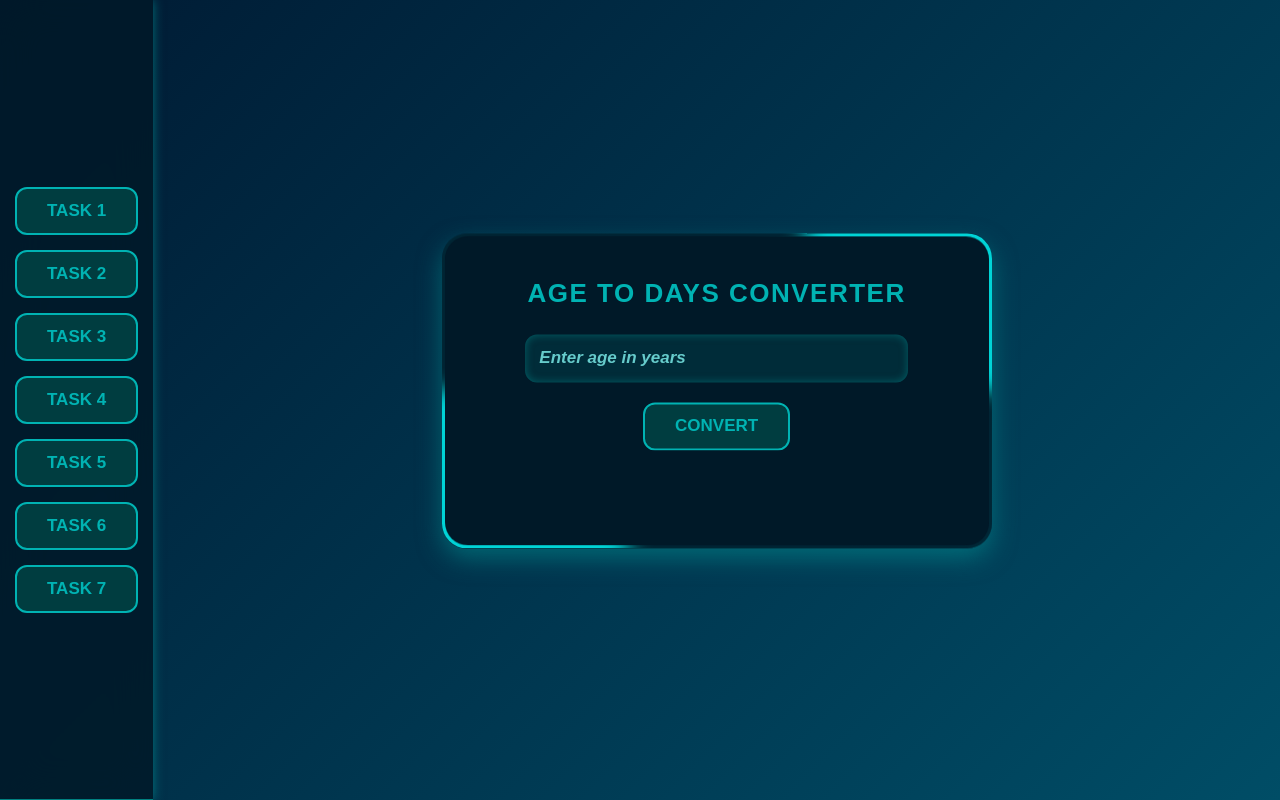
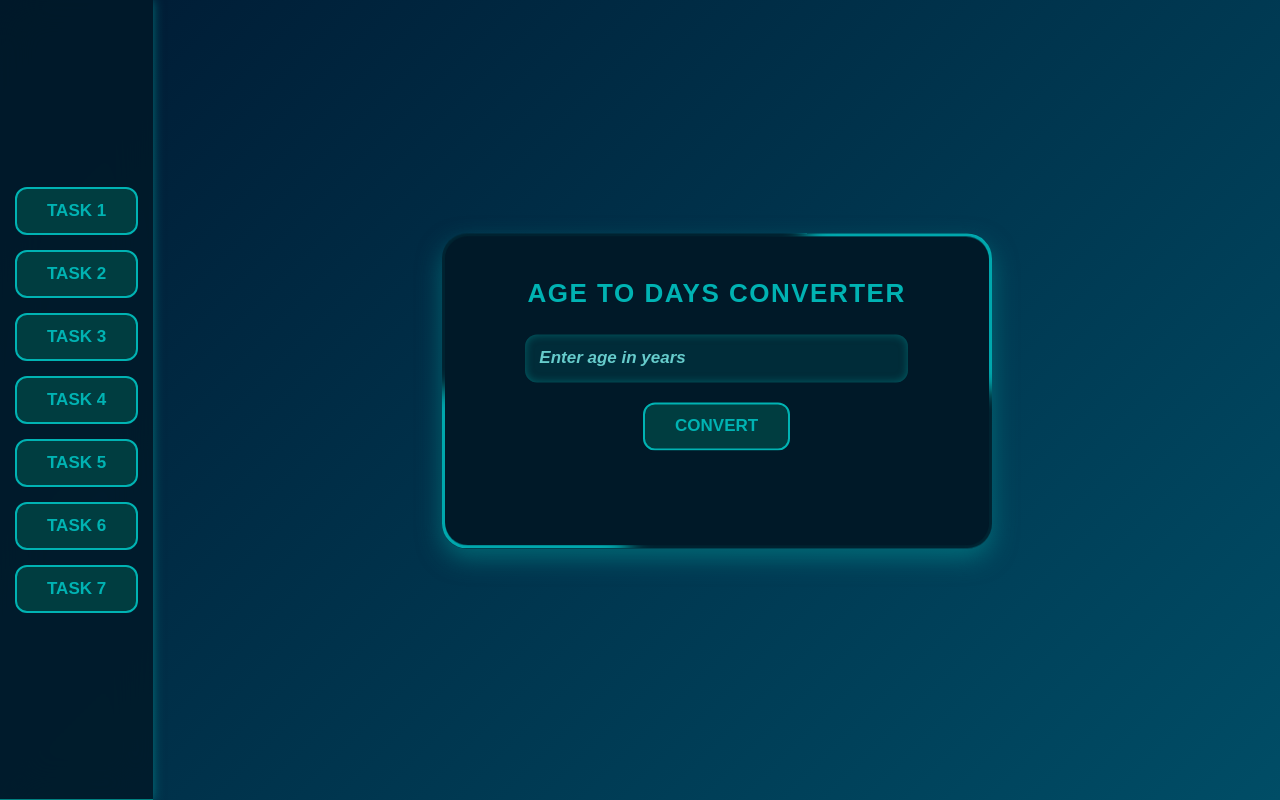
Before and after one commit to Tai-moor/Urraan_Task_7_js, a plain HTML site: page index.html in a window 1280 px wide. Drawn offline with Linux system fonts and the light colour scheme.

Commit message:
JavaScript Task

```diff
--- a/index.html
+++ b/index.html
@@ -6,7 +6,7 @@
       rel="stylesheet"
     />
     <meta charset="UTF-8" />
-    <title>7 Tasks App - Stylish Version</title>
+    <title>7 Tasks App</title>
     <link rel="stylesheet" href="style.css" />
   </head>
   <body>
--- a/style.css
+++ b/style.css
@@ -56,7 +56,7 @@ header {
 
 .container {
   position: relative;
-  background: rgba(0, 25, 40, 0.9);
+  background: rgba(0, 25, 40, 1);
   backdrop-filter: blur(100%);
   padding: 45px 50px;
   border-radius: 25px;
@@ -77,18 +77,12 @@ header {
   left: -50%;
   width: 200%;
   height: 200%;
-  background: conic-gradient(
-    from 0deg,
-    transparent 0deg 120deg,
-    #00ffff 120deg 180deg,
-    transparent 180deg 300deg,
-    #00ffff 300deg 360deg
-  );
+  background: conic-gradient(    from 0deg,    transparent 0deg 120deg,    #00ffff 120deg 180deg,    transparent 180deg 300deg,    #00ffff 300deg 360deg  );
   animation: rotate 4s linear infinite;
   z-index: -1;
   filter: blur(10px);
-  opacity: 0.8;
-  -webkit-animation: rotate 4s linear infinite;
+  opacity: 0.6;
+  -webkit-filter: blur(10px);
 }
 
 .container::after {
```
